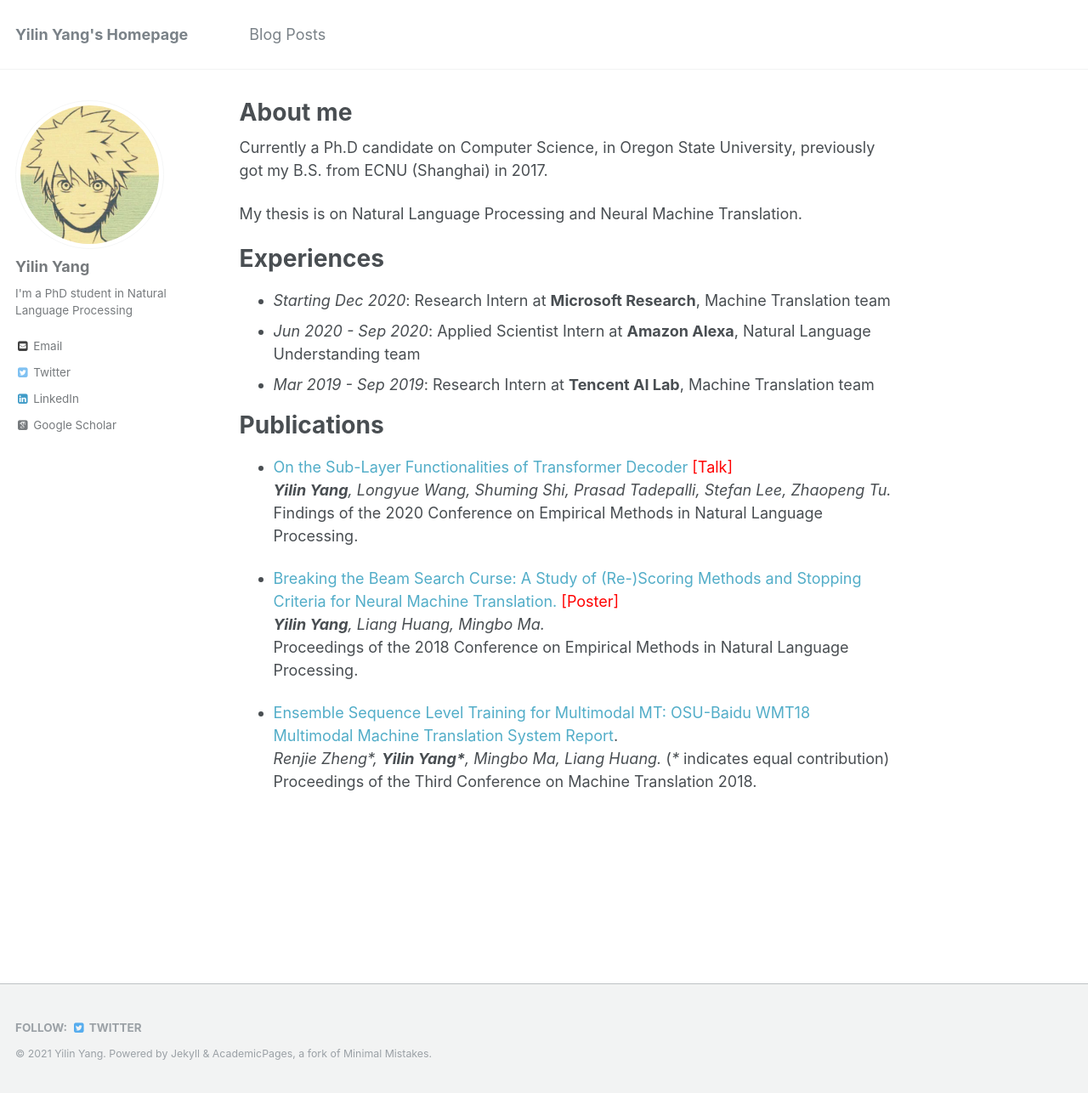
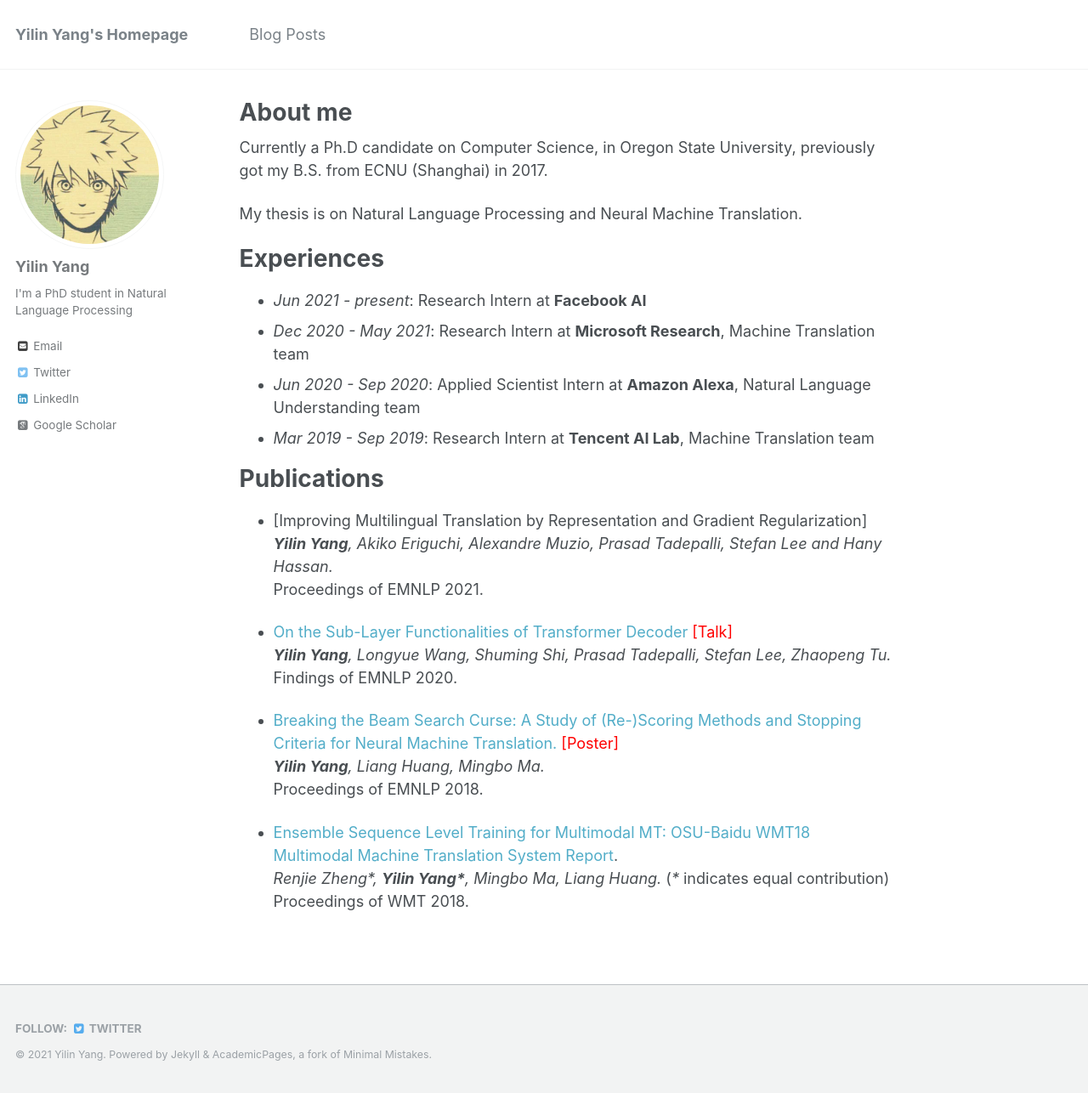
Before and after one commit to yilinyang7/yilinyang7.github.io, a Jekyll site: the page built from _pages/about.md, in a window 1280 px wide and 1286 px high. Shown: the whole window at 85% size. Built offline with Jekyll 4.4.1, drawn with Linux system fonts in a browser that asks for light colours; some web fonts are replaced.

Commit message:
Update about.md

```diff
--- a/_pages/about.md
+++ b/_pages/about.md
@@ -16,22 +16,26 @@ My thesis is on Natural Language Processing and Neural Machine Translation.
 
 
 # Experiences
-* *Starting Dec 2020*: Research Intern at **Microsoft Research**, Machine Translation team
+* *Jun 2021 - present*: Research Intern at **Facebook AI**
+* *Dec 2020 - May 2021*: Research Intern at **Microsoft Research**, Machine Translation team
 * *Jun 2020 - Sep 2020*: Applied Scientist Intern at **Amazon Alexa**, Natural Language Understanding team
 * *Mar 2019 - Sep 2019*: Research Intern at **Tencent AI Lab**, Machine Translation team
 
 
 # Publications
+* [Improving Multilingual Translation by Representation and Gradient Regularization] \
+***Yilin Yang**, Akiko Eriguchi, Alexandre Muzio, Prasad Tadepalli, Stefan Lee and Hany Hassan.*\
+Proceedings of EMNLP 2021.
 
 * [On the Sub-Layer Functionalities of Transformer Decoder](https://arxiv.org/abs/2010.02648) [<span style="color:red">[Talk]</span>
 ](https://slideslive.com/38940141/on-the-sublayer-functionalities-of-transformer-decoder) \
 ***Yilin Yang**, Longyue Wang, Shuming Shi, Prasad Tadepalli, Stefan Lee, Zhaopeng Tu.*\
-Findings of the 2020 Conference on Empirical Methods in Natural Language Processing.
+Findings of EMNLP 2020.
 
 * [Breaking the Beam Search Curse: A Study of (Re-)Scoring Methods and Stopping Criteria for Neural Machine Translation.](https://arxiv.org/abs/1808.09582) [<span style="color:red">[Poster]</span>](https://yilinyang7.github.io/files/emnlp18-poster.pdf)\
 ***Yilin Yang**, Liang Huang, Mingbo Ma.*\
-Proceedings of the 2018 Conference on Empirical Methods in Natural Language Processing.
+Proceedings of EMNLP 2018.
 
 * [Ensemble Sequence Level Training for Multimodal MT: OSU-Baidu WMT18 Multimodal Machine Translation System Report](https://arxiv.org/abs/1808.10592).\
 *Renjie Zheng\*, **Yilin Yang\***, Mingbo Ma, Liang Huang.* (*\** indicates equal contribution)\
-Proceedings of the Third Conference on Machine Translation 2018.
+Proceedings of WMT 2018.
```
